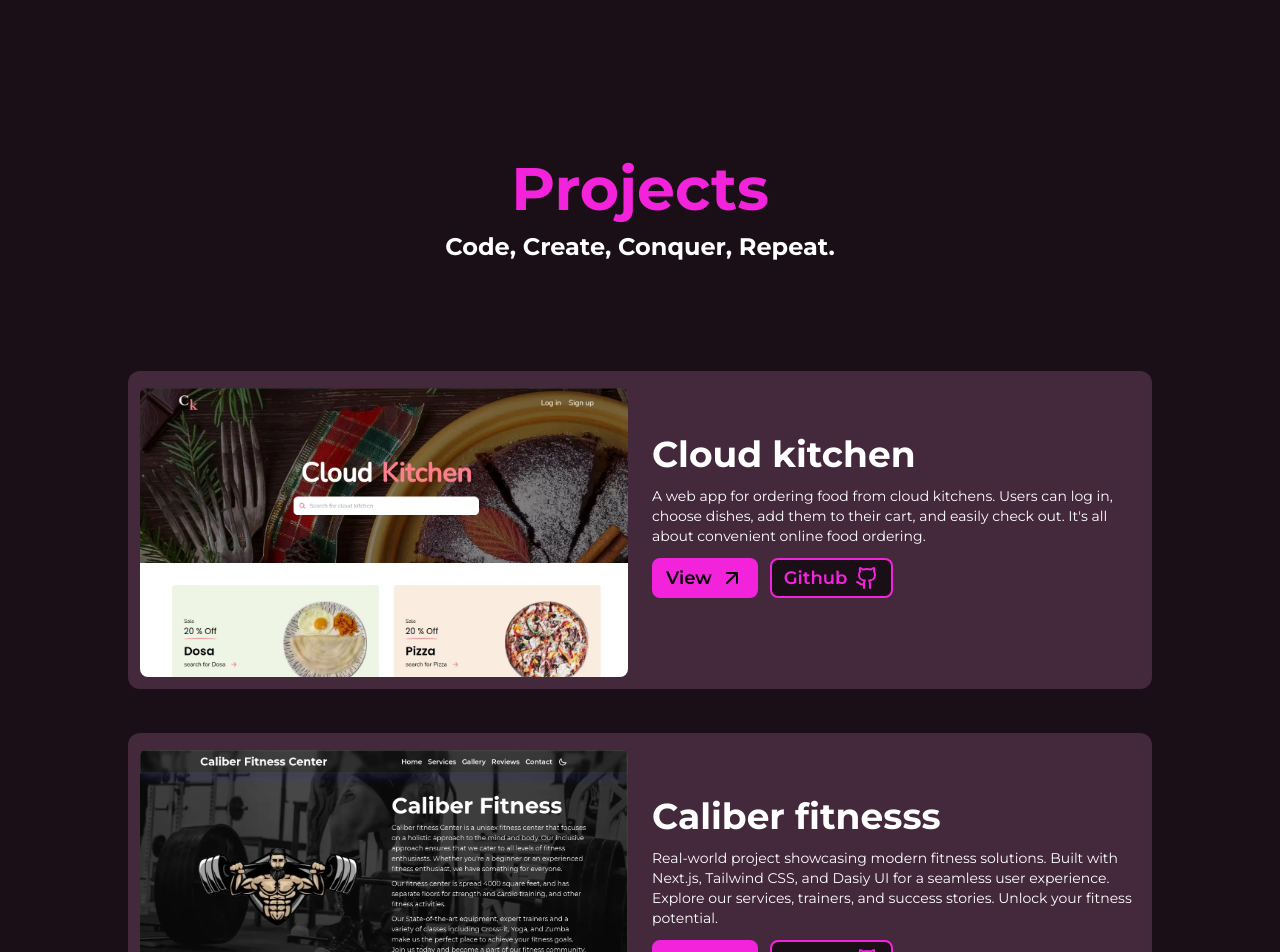
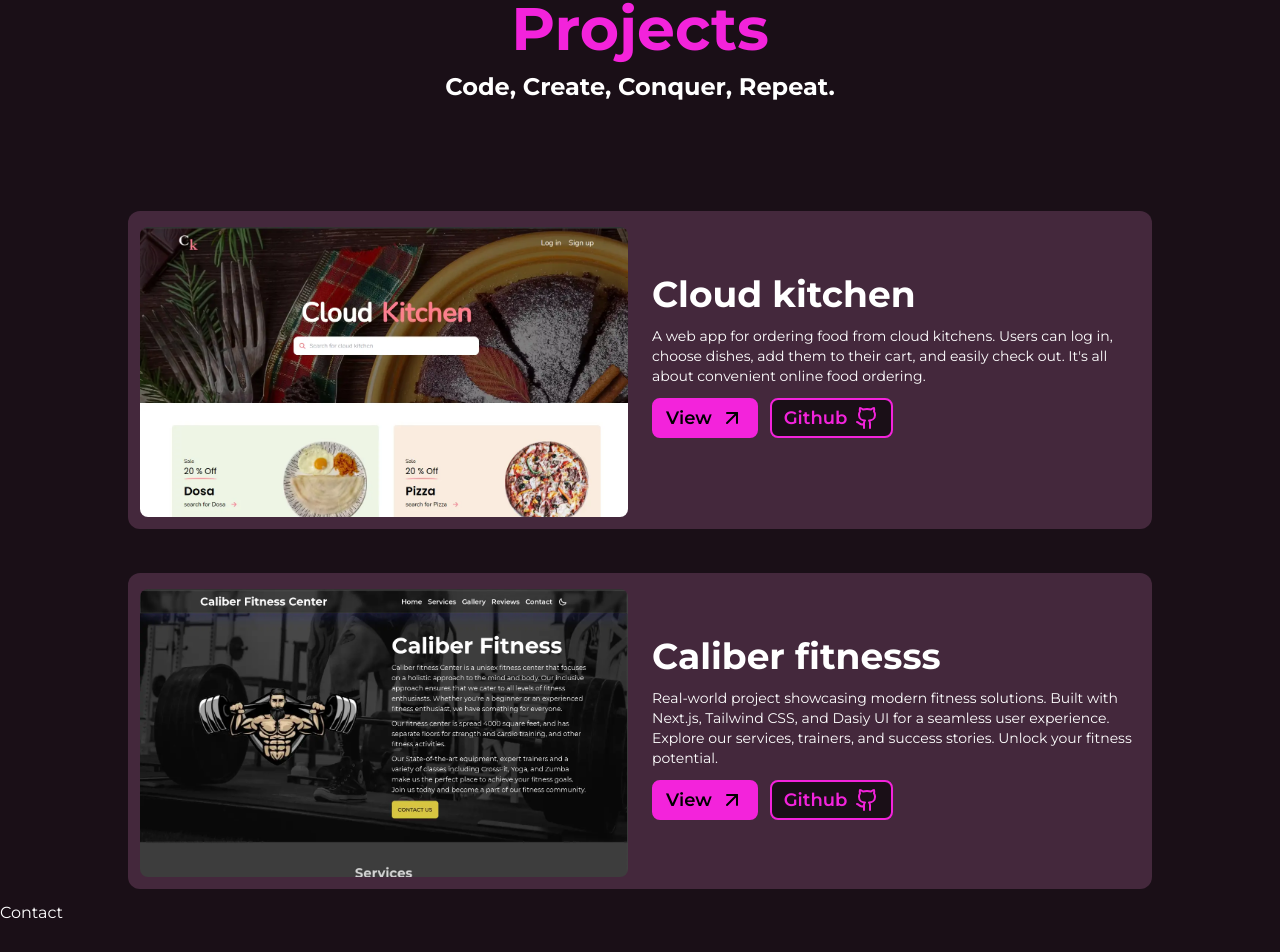
Before and after one commit to vimal-oneway/portfolio, a React (Vite) app: page / in a window 1280 px wide. Shown: the part 1493-2445 px from the top of the page. After the commit the page ends 2418 px from the top, so only its background shows below. Built offline with nearby package versions, Linux system fonts and the light colour scheme.

Commit message:
fixed bugs

```diff
--- a/src/App.tsx
+++ b/src/App.tsx
@@ -3,7 +3,7 @@ import { Page } from "./page/Page";
 
 function App() {
   return (
-    <div className="app font-app bg-primary text-[#fff] scroll-smooth overflow-x-hidden">
+    <div className="app font-app bg-primary text-[#fff] scroll-smooth ">
       <Page />
     </div>
   );
--- a/src/index.css
+++ b/src/index.css
@@ -7,3 +7,7 @@
     @apply bg-clip-padding backdrop-filter backdrop-blur-xl !bg-opacity-50 dark:!bg-opacity-60;
   }
 }
+
+body {
+  background: #1a0f17;
+}
--- a/src/page/Page.tsx
+++ b/src/page/Page.tsx
@@ -1,4 +1,5 @@
 import { Navbar } from "../components/UI/Navbar";
+import { Contact } from "../section/Contact";
 import { Hero } from "../section/Hero";
 import { Project } from "../section/Project";
 import { Skills } from "../section/Skills";
@@ -10,6 +11,7 @@ export const Page = () => {
       <Hero />
       <Skills />
       <Project />
+      <Contact />
     </>
   );
 };
--- a/src/section/Hero.tsx
+++ b/src/section/Hero.tsx
@@ -14,21 +14,17 @@ export const Hero = () => {
   const downloadPDF = () => {
     const pdfPath = "/vimal-raj-resume.pdf"; // Update this with the actual path
 
-    // Create a temporary anchor element
     const link = document.createElement("a");
 
-    // Set the anchor's href attribute to the PDF file's path
     link.href = pdfPath;
 
-    // Set the download attribute with the desired file name
     link.download = "vimal-raj-resume.pdf";
 
-    // Programmatically click the anchor to trigger the download
     link.click();
   };
 
   return (
-    <section className="h-[60vh] lg:h-screen flex justify-center items-center">
+    <section className="min-h-[60vh] h-full lg:min-h-screen flex justify-center items-center">
       <div>
         <Animate variants={textTransition}>
           <div className="font-lg">
--- a/src/section/Project.tsx
+++ b/src/section/Project.tsx
@@ -39,7 +39,7 @@ const projects: ProjectCardProp[] = [
 export const Project = () => {
   return (
     <section
-      className="h-[60vh] lg:h-screen mx-auto w-full flex justify-center items-center"
+      className="min-h-[60vh] lg:min-h-[80vh] h-full mx-auto w-full flex justify-center items-center"
       id="projects"
     >
       <div className="w-full h-full">
--- a/src/section/Skills.tsx
+++ b/src/section/Skills.tsx
@@ -4,7 +4,7 @@ import { Animate } from "./Animate";
 export const Skills = () => {
   return (
     <section
-      className="h-[60vh] lg:h-screen flex justify-center items-center w-full"
+      className="min-h-[60vh] lg:min-h-[80vh]  h-full flex justify-center items-center w-full"
       id="skills"
     >
       <div className="w-full h-full">
```
